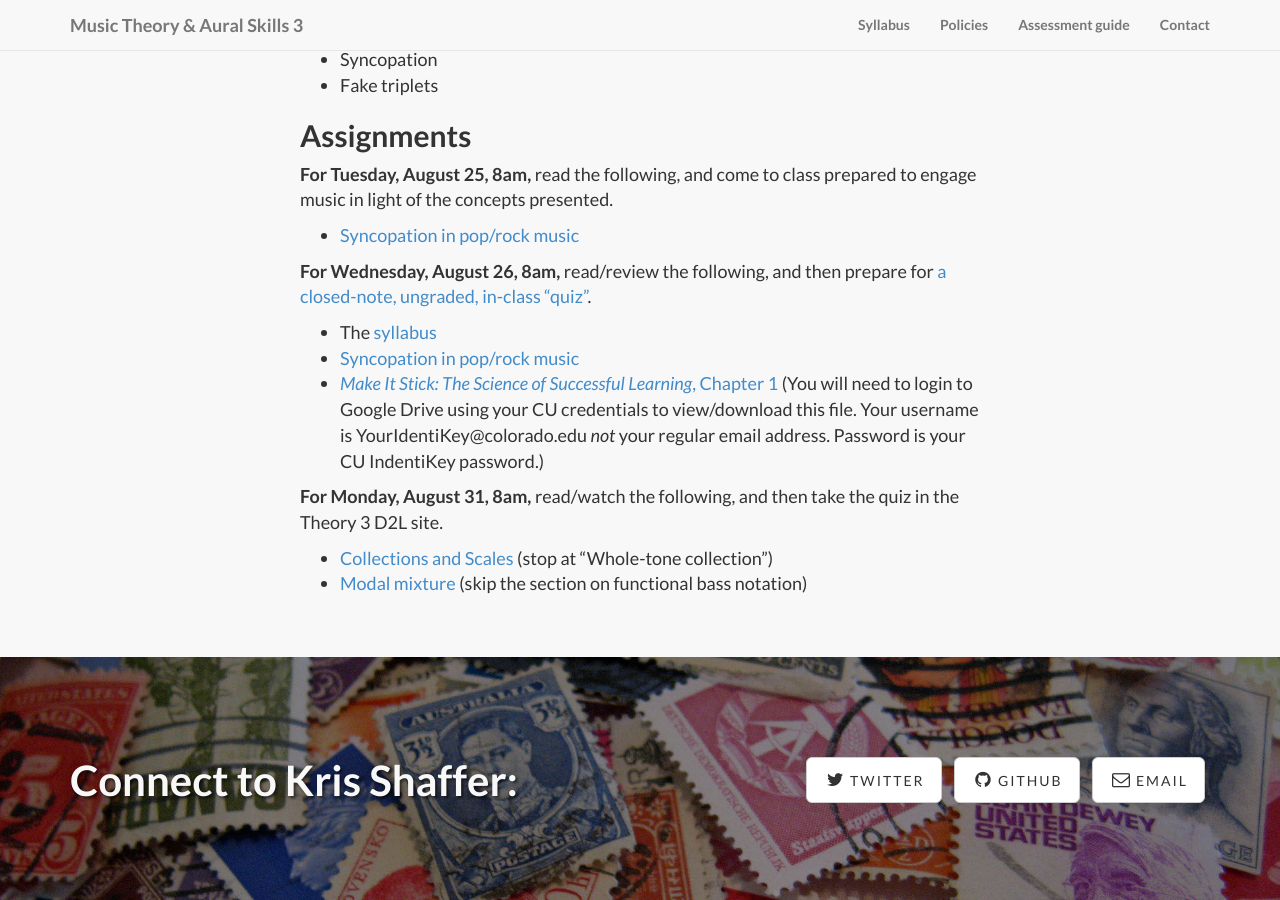
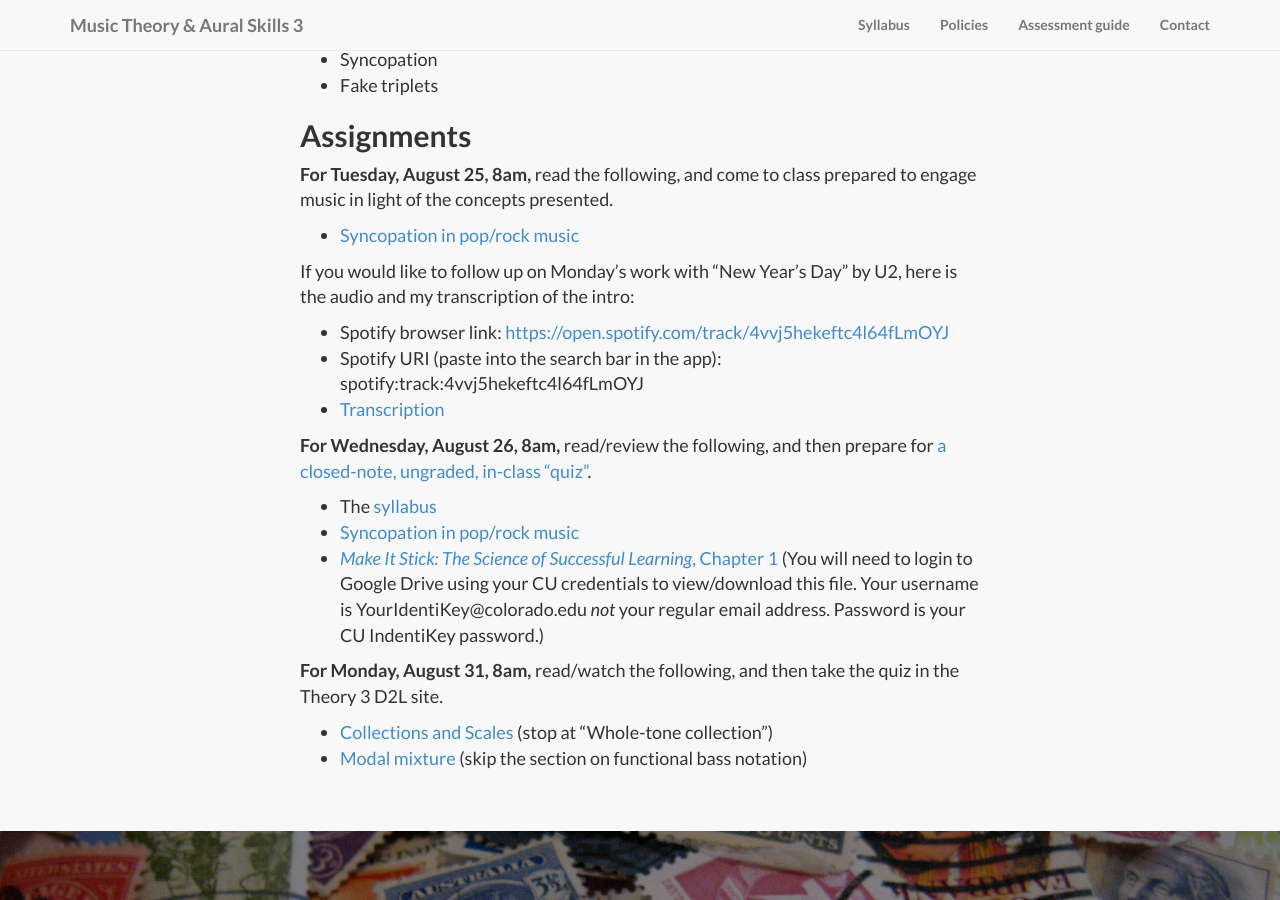
Before and after one commit to kshaffer/theory3, a Jekyll site: the page built from week1.md, in a window 1280 px wide and 900 px high, scrolled down 1071 px. Built offline with Jekyll 4.4.1, drawn with Linux system fonts in a browser that asks for light colours; nearby versions of some CDN libraries; library files that are not in the unit come from our copies.

Commit message:
New Years Day

```diff
--- a/week1.md
+++ b/week1.md
@@ -30,6 +30,12 @@ In this unit, we will explore the following core concepts:
 
 - [Syncopation in pop/rock music](http://openmusictheory.com/syncopation.html)
 
+If you would like to follow up on Monday's work with "New Year's Day" by U2, here is the audio and my transcription of the intro:
+
+- Spotify browser link: [https://open.spotify.com/track/4vvj5hekeftc4l64fLmOYJ](https://open.spotify.com/track/4vvj5hekeftc4l64fLmOYJ)
+- Spotify URI (paste into the search bar in the app): spotify:track:4vvj5hekeftc4l64fLmOYJ
+- [Transcription](https://drive.google.com/open?id=0B9o4hmKNoi6cRHF5ZldTWTRZT0k)
+
 **For Wednesday, August 26, 8am,** read/review the following, and then prepare for [a closed-note, ungraded, in-class "quiz"](/week1quiz1/).
 
 - The [syllabus](/syllabus/)
```
Also changed, not shown: week1quiz1.md (+2 -2 lines).
